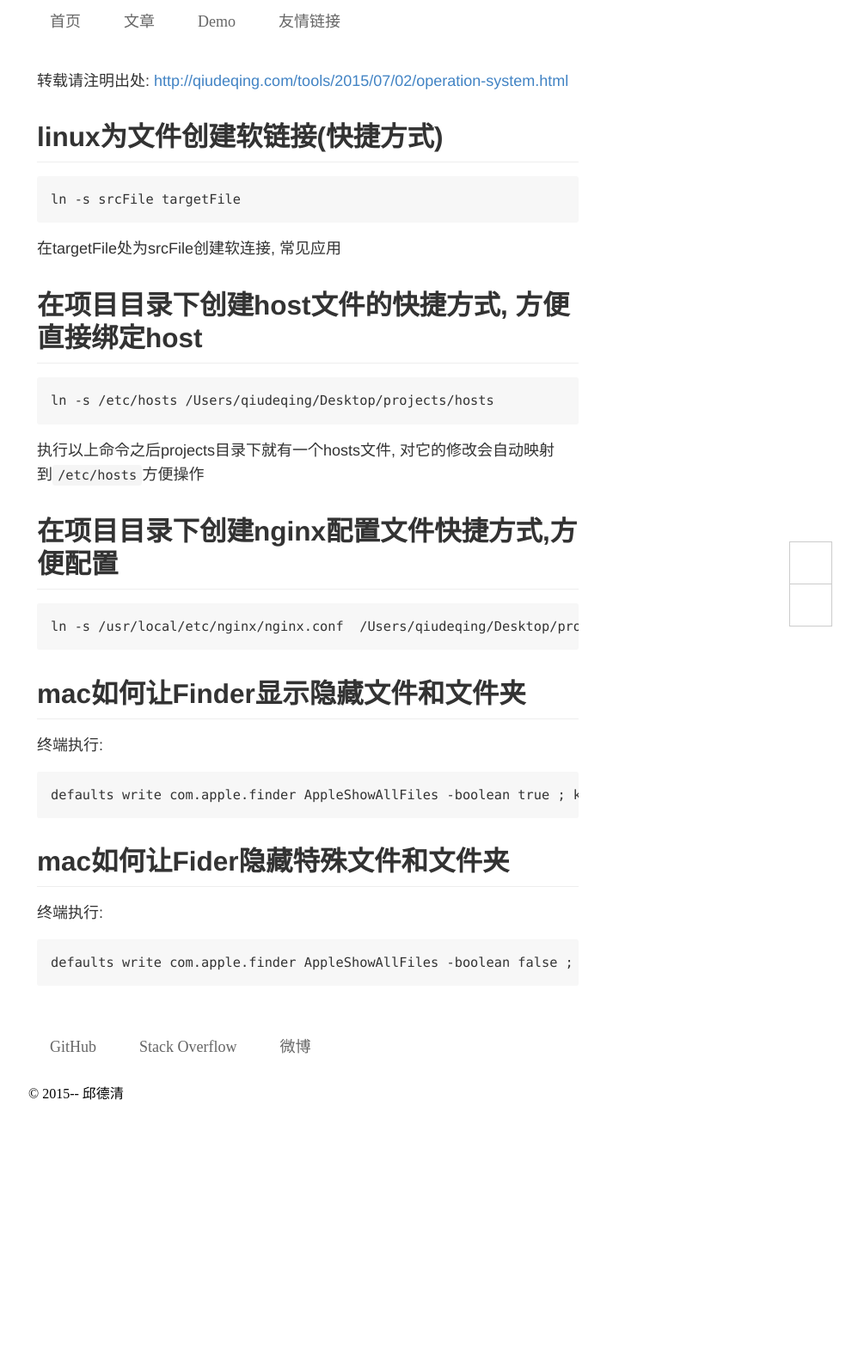
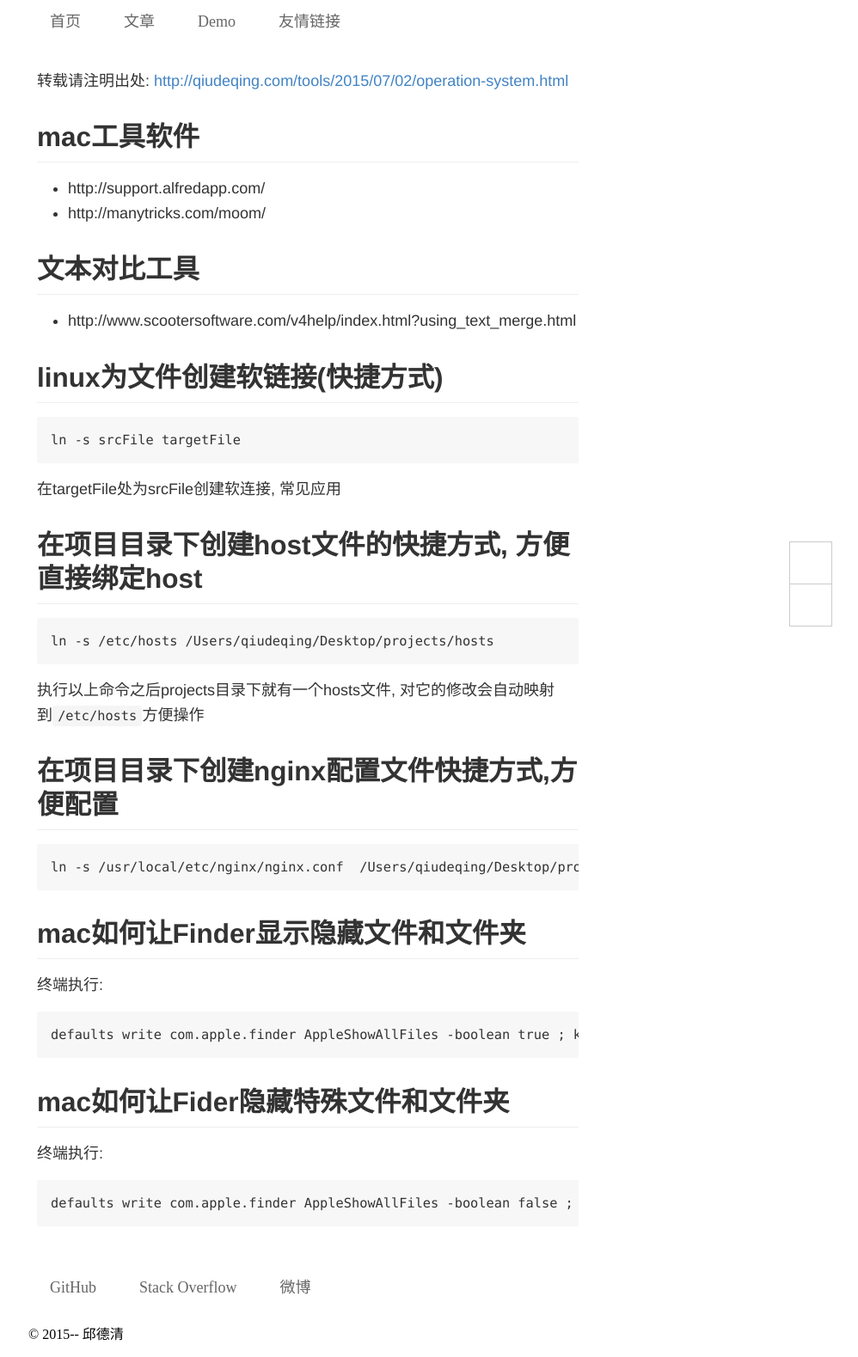
Before and after one commit to footmess/qiu-deqing.github.io, a Jekyll site: the page built from tools/_posts/2015-07-02-operation-system.md, in a window 1280 px wide. Shown: the whole page at 86% size, without its empty margins (282-1280 px from the left). Built offline with Jekyll 4.4.1, drawn with Linux system fonts in a browser that asks for light colours; some web fonts are replaced; comment, search, counter and statistics services are not loaded; before the commit the page ends 1299 px from its top, so only the background shows below that.

Commit message:
add tools

```diff
--- a/tools/_posts/2015-07-02-operation-system.md
+++ b/tools/_posts/2015-07-02-operation-system.md
@@ -2,6 +2,14 @@
 title: 操作系统常见操作
 ---
 
+## mac工具软件
+
+- http://support.alfredapp.com/
+- http://manytricks.com/moom/
+
+## 文本对比工具
+
+- http://www.scootersoftware.com/v4help/index.html?using_text_merge.html
 
 ## linux为文件创建软链接(快捷方式)
 
```
